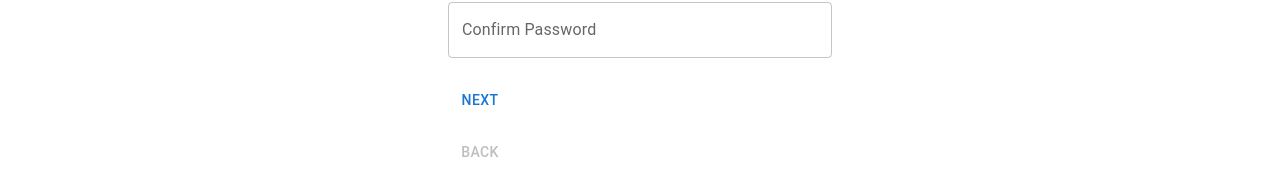
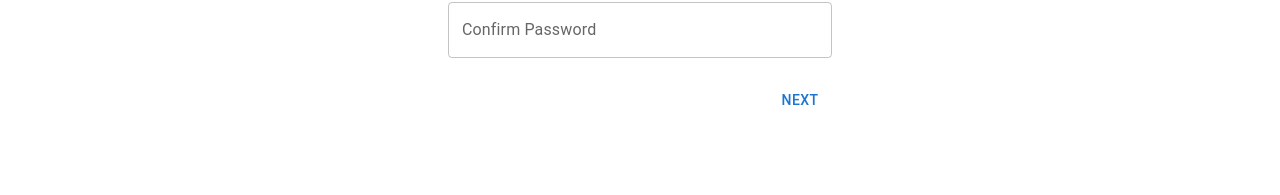
Before and after one commit to ilan-moroz/Project-Store, a React (Create React App) app in the folder Client/: page /register in a window 1280 px wide. Shown: the part 525-720 px from the top of the page. Built offline with nearby package versions, Linux system fonts and the light colour scheme.

Commit message:
formdata usestate

```diff
--- a/Client/src/pages/Register.tsx
+++ b/Client/src/pages/Register.tsx
@@ -16,6 +16,8 @@ import {
 export const Register = () => {
   const steps = ["User settings", "User information"];
 
+  const [formData, setFormData] = React.useState({});
+
   const [activeStep, setActiveStep] = React.useState(0);
 
   const handleNext = () => {
@@ -26,8 +28,6 @@ export const Register = () => {
     setActiveStep(prevActiveStep => prevActiveStep - 1);
   };
 
-  const onSubmit = () => {};
-
   const {
     register,
     handleSubmit,
@@ -36,15 +36,18 @@ export const Register = () => {
     resolver: activeStep === 0 ? stepOneResolver : stepTwoResolver,
   });
 
-  const firstStepSubmit = handleSubmit(data => {
-    console.log(data);
+  const firstStepSubmit = handleSubmit(() => {
     handleNext();
   });
 
   const secondStepSubmit = handleSubmit(data => {
-    console.log(data);
+    setFormData(data);
     handleNext();
   });
+
+  const onSubmit = () => {
+    console.log(formData);
+  };
 
   return (
     <Box sx={{ width: "30%", margin: "2rem auto" }}>
@@ -109,7 +112,9 @@ export const Register = () => {
                   error={!!errors.confirmPassword}
                   helperText={errors.confirmPassword?.message}
                 />
-                <Button type="submit">Next</Button>
+                <Box sx={{ display: "flex", justifyContent: "flex-end" }}>
+                  <Button type="submit">Next</Button>
+                </Box>
               </form>
             </div>
           )}
@@ -148,23 +153,18 @@ export const Register = () => {
                   error={!!errors.lastName}
                   helperText={errors.lastName?.message}
                 />
-                <Button type="submit">Finish</Button>
+                <Box sx={{ display: "flex", justifyContent: "flex-end" }}>
+                  <Button type="submit">Finish</Button>
+                </Box>
               </form>
             </div>
           )}
-          <Box sx={{ display: "flex", flexDirection: "row", pt: 2 }}>
-            <Button
-              color="inherit"
-              disabled={activeStep === 0}
-              onClick={handleBack}
-              sx={{ mr: 1 }}
-            >
-              Back
-            </Button>
-            <Box sx={{ flex: "1 1 auto" }} />
-            {/* <Button onClick={handleNext}>
-              {activeStep === steps.length - 1 ? "Finish" : "Next"}
-            </Button> */}
+          <Box sx={{ display: "inline-block" }}>
+            {activeStep === 1 && (
+              <Button color="inherit" onClick={handleBack}>
+                Back
+              </Button>
+            )}
           </Box>
         </React.Fragment>
       )}
```
